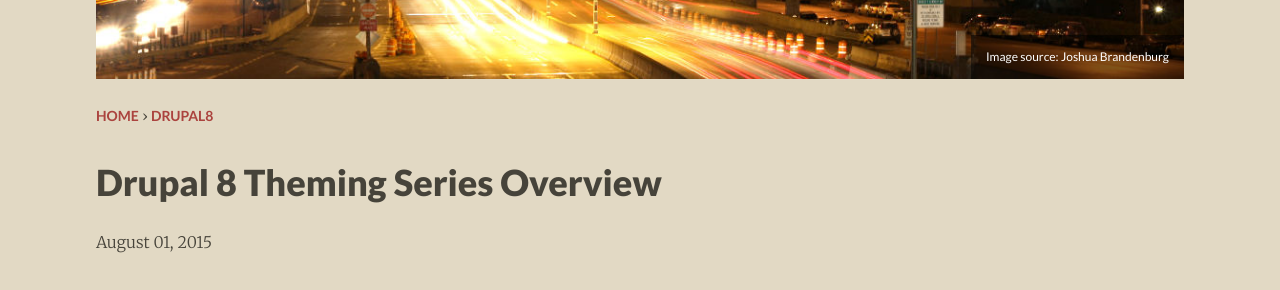
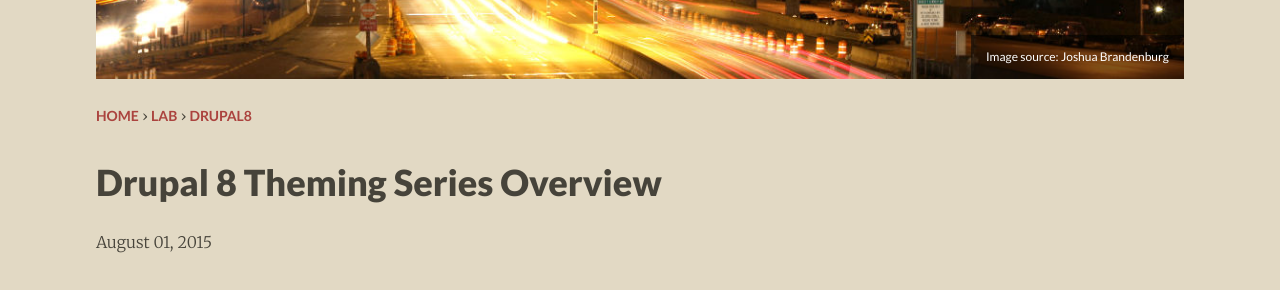
Before and after one commit to bradwade/bradwade.github.io, a Jekyll site: the page built from _posts/drupal8/2015-08-01-D8-Overview.md, in a window 1280 px wide. Shown: the part 429-719 px from the top of the page. Built offline with Jekyll 4.4.1, drawn with Linux system fonts in a browser that asks for light colours; nearby versions of some CDN libraries.

Commit message:
Added lab to breadcrumb

```diff
--- a/_includes/breadcrumbs.html
+++ b/_includes/breadcrumbs.html
@@ -4,7 +4,9 @@
       <a href="{{ site.url }}" itemprop="url">
         <span itemprop="title">Home</span>
       </a> ›
-    <span itemscope itemtype="http://data-vocabulary.org/Breadcrumb">
+      <a href="{{ site.url }}/lab" itemprop="url">
+        <span itemprop="title">Lab</span>
+      </a> ›
       <a href="{{ site.url }}/{{ page.categories | first }}/" itemprop="url">
         <span itemprop="title">{{ page.categories | first | replace: '-',' ' | capitalize }}</span>
       </a>
```
